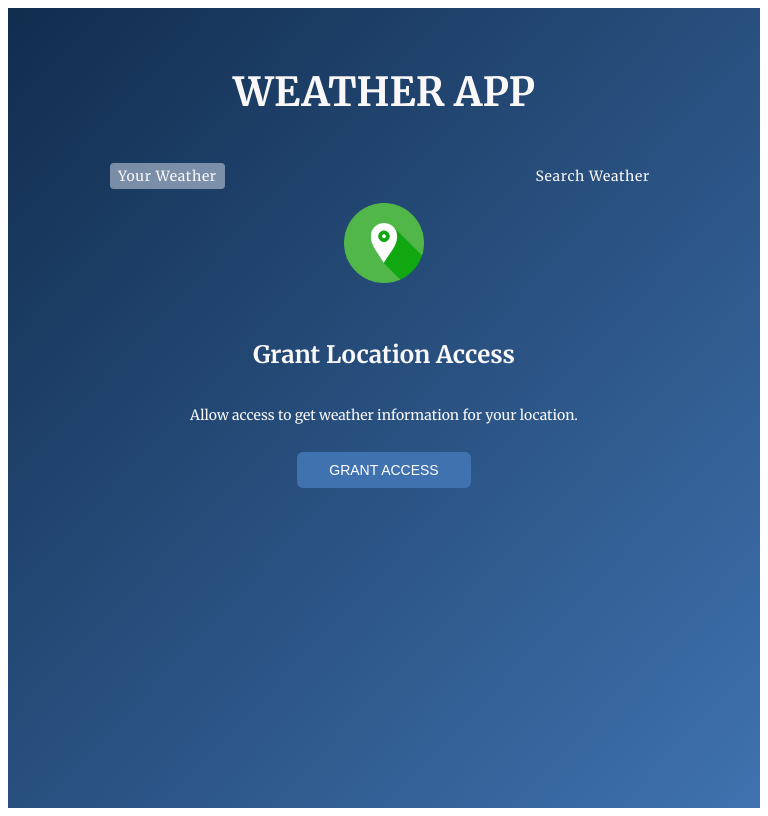
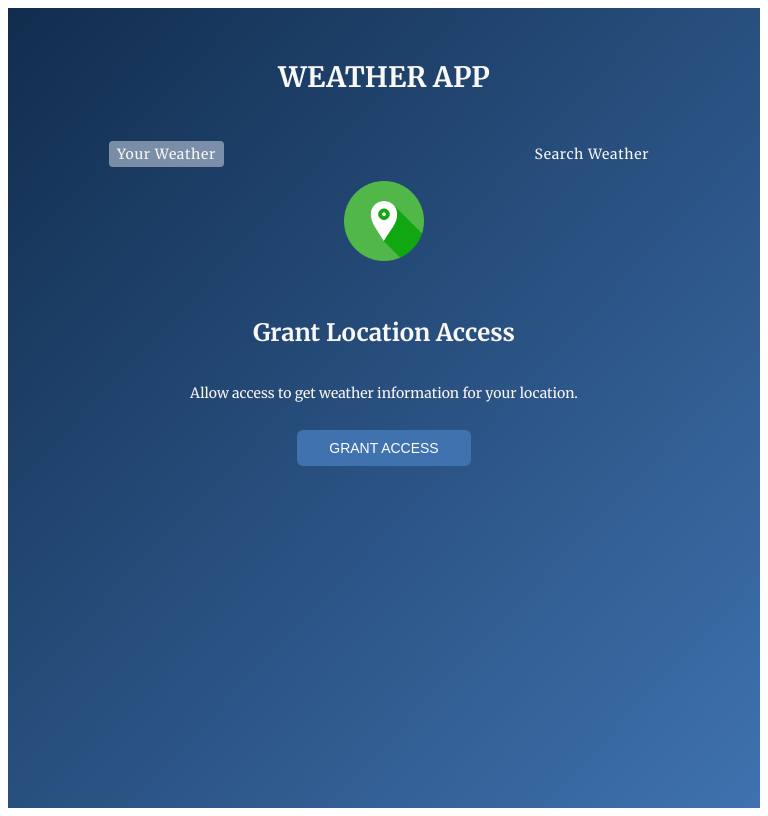
Before and after one commit to Abdul8081/weather-app, a Next.js app: page / in a window 768 px wide. Built offline with nearby package versions, Linux system fonts and the light colour scheme; no server answers.

Commit message:
Code updated

```diff
--- a/styles/Home.module.css
+++ b/styles/Home.module.css
@@ -32,14 +32,6 @@
   max-width: 550px;
   display: flex;
   gap: 55%;
-}
-
-
-
-@media (max-width: 768px) {
-  .tabContainer {
-    justify-content: center;
-  }
 }
 
 .tab {
@@ -231,6 +223,19 @@
   text-transform: uppercase;
 }
 
+@media (min-width: 425px) {
+  .parameterContainer{
+    width: 174%;
+    flex-direction: column;
+  }
+  .parameterCard{
+    padding: 0rem;
+  }
+  .title {
+    font-size: 1.75rem;
+  }
+}
+
 
 @media (max-width: 375px) {
   .title {
```
